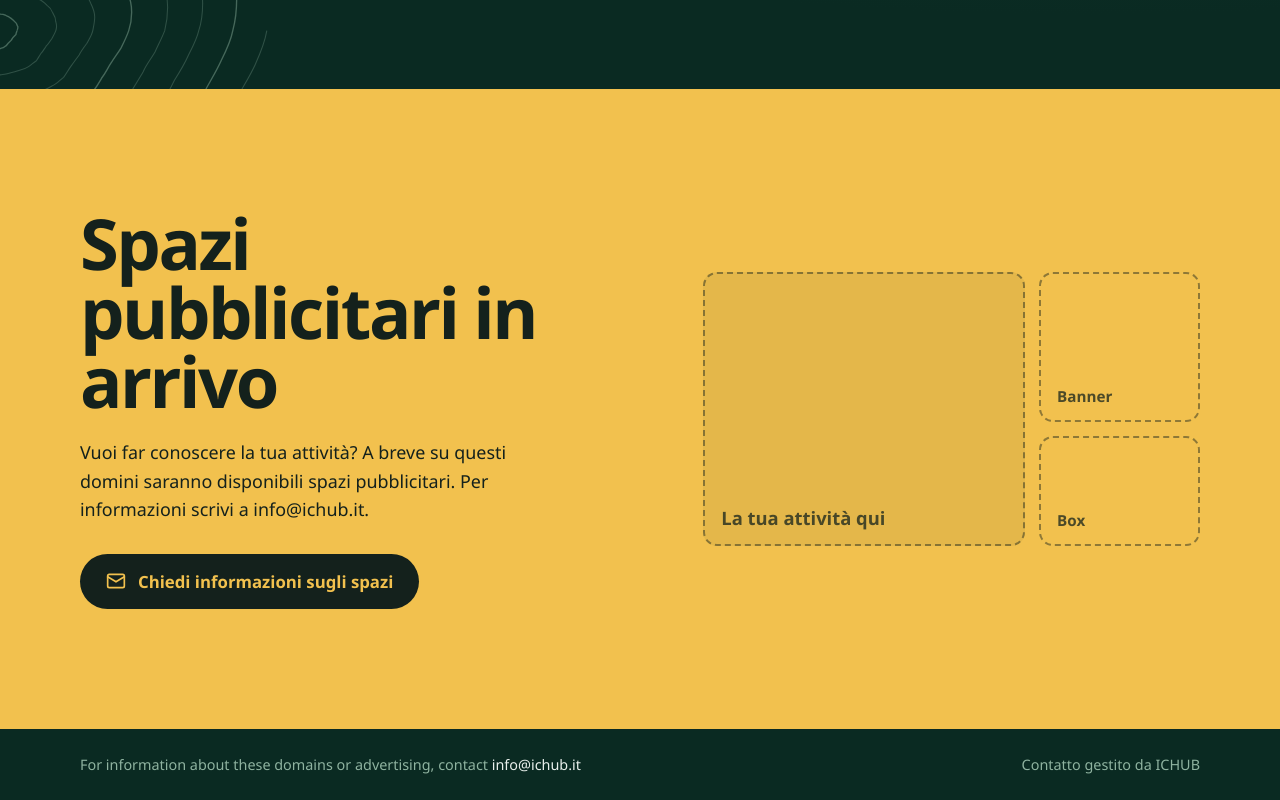
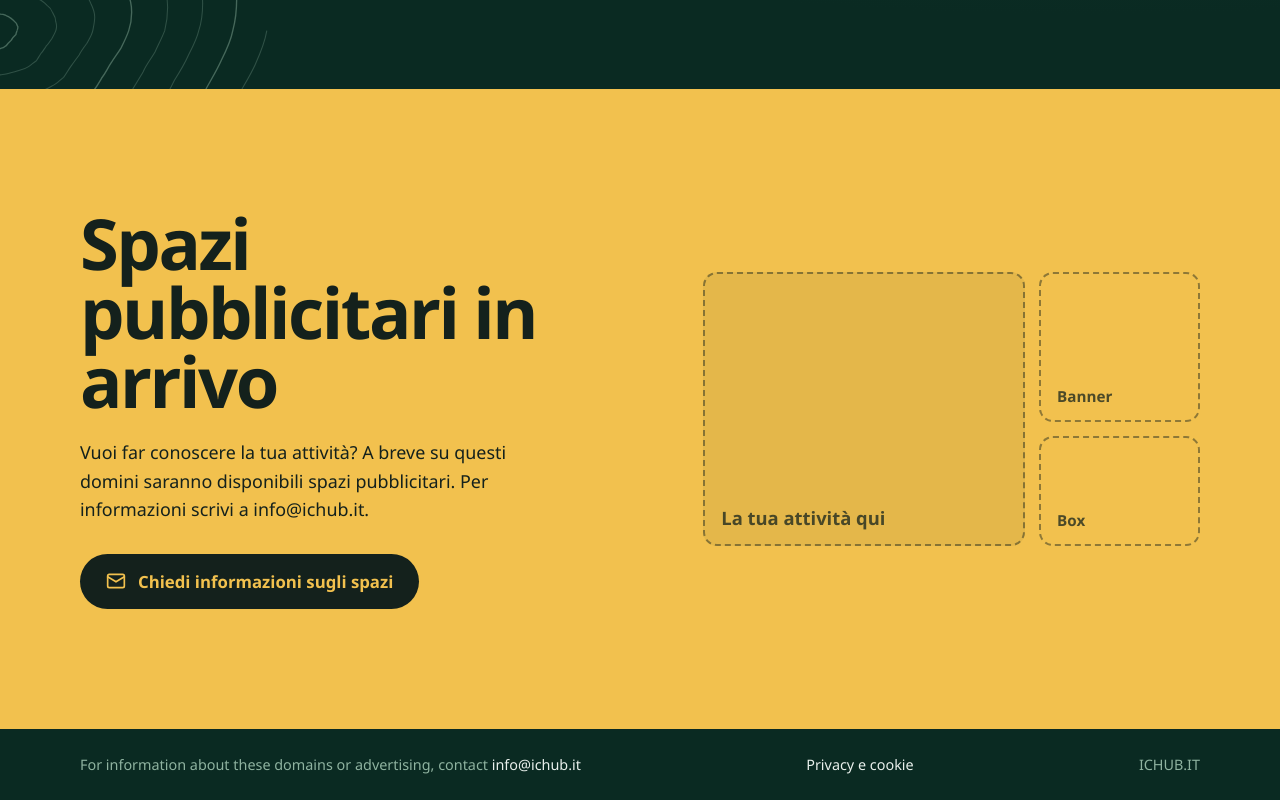
Before and after one commit to lor3nzsc/sarconiinside-site, a plain HTML site: page index.html in a window 1280 px wide. Shown: the part 650-1450 px from the top of the page. Drawn offline with Linux system fonts and the light colour scheme; a web font is replaced by a local one.

Commit message:
Link a Privacy e cookie nel footer

```diff
--- a/index.html
+++ b/index.html
@@ -108,7 +108,8 @@
 <footer>
   <div class="inner">
     <span>For information about these domains or advertising, contact <a href="mailto:info@ichub.it">info@ichub.it</a></span>
-    <span>Contatto gestito da ICHUB</span>
+    <span><a href="/privacy.html">Privacy e cookie</a></span>
+    <span>ICHUB.IT</span>
   </div>
 </footer>
 <script>
```
